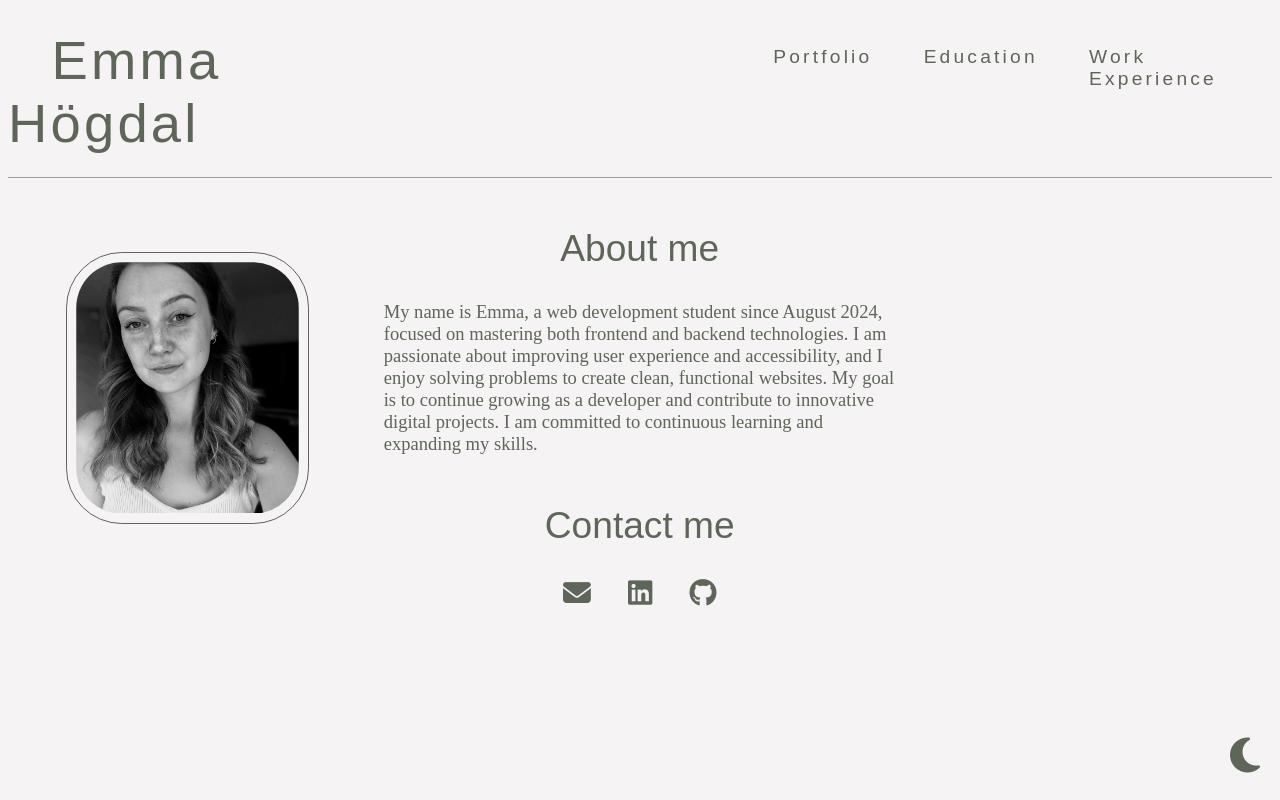
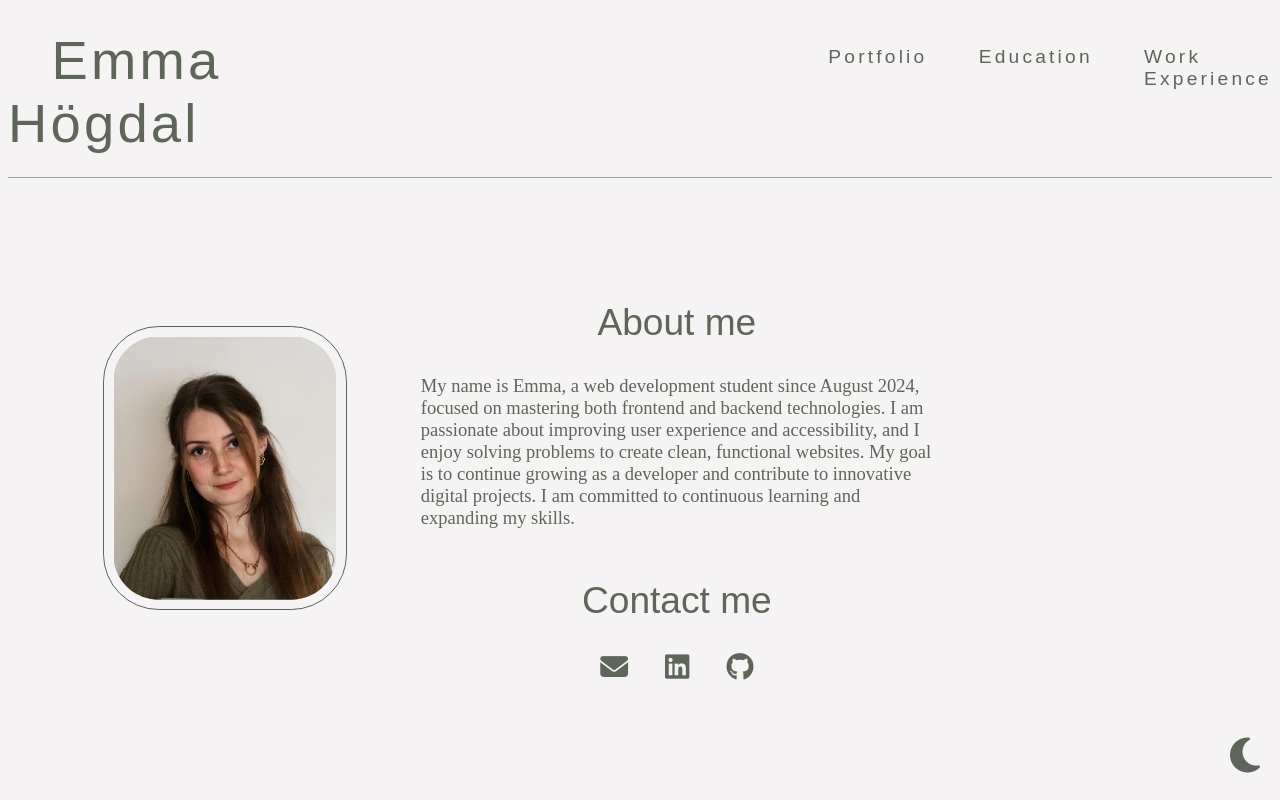
Before and after one commit to Dilemma98/emmahogdal, a React (Vite) app in the folder Frontend/: page /#/ in a window 1280 px wide. Built offline with nearby package versions, Linux system fonts and the light colour scheme; a web font is replaced by a local one.

Commit message:
updated styling

```diff
--- a/Frontend/src/components/stylesheets/education.css
+++ b/Frontend/src/components/stylesheets/education.css
@@ -7,6 +7,7 @@
 #education h2{
     margin-left: auto;
     margin-right: auto;
+    margin-top: 2em;
     width: 10em;
     text-align: center;
     font-weight: 100;
--- a/Frontend/src/components/stylesheets/header.css
+++ b/Frontend/src/components/stylesheets/header.css
@@ -17,7 +17,7 @@
     display: flex;
     gap: 4em;
     margin-top: 3em;
-    margin-left: 24em;
+    margin-left: 36em;
 }
 
 .navBar li{
--- a/Frontend/src/components/stylesheets/mainpart.css
+++ b/Frontend/src/components/stylesheets/mainpart.css
@@ -3,8 +3,8 @@
     width: 100vw;
     height: 55vh;
     display: flex;
-    margin-top: 1em;
-    margin-left: -9em;
+    margin-top: 5em;
+    margin-left: -7em;
     gap: 4em;
     font-size: 1.16em;
 }
--- a/Frontend/src/components/stylesheets/portfolio.css
+++ b/Frontend/src/components/stylesheets/portfolio.css
@@ -4,6 +4,7 @@
 #portfolio h2{
     margin-left: auto;
     margin-right: auto;
+    margin-top: 2em;
     width: 10em;
     font-weight: 100;
     font-size: 2.3em;
--- a/Frontend/src/components/stylesheets/projects.css
+++ b/Frontend/src/components/stylesheets/projects.css
@@ -1,12 +1,10 @@
 .mainContent{
-    margin-top: 1em;
     margin-left: auto;
     margin-right: auto;
     text-align: center;
 }
 
 .mainContent h2 {
-    margin-top: 1em;
     font-weight: 100;
     font-size: 2em;
     width: 6em;
--- a/Frontend/src/components/stylesheets/workExp.css
+++ b/Frontend/src/components/stylesheets/workExp.css
@@ -11,6 +11,7 @@
 #workExp h2{
     margin-left: auto;
     margin-right: auto;
+    margin-top: 2em;
     width: 10em;
     text-align: center;
     font-weight: 100;
```
Also changed, not shown: Frontend/src/assets/images/imgMe.jpg, 1 other file (tests, documents, lock files or other folders).
